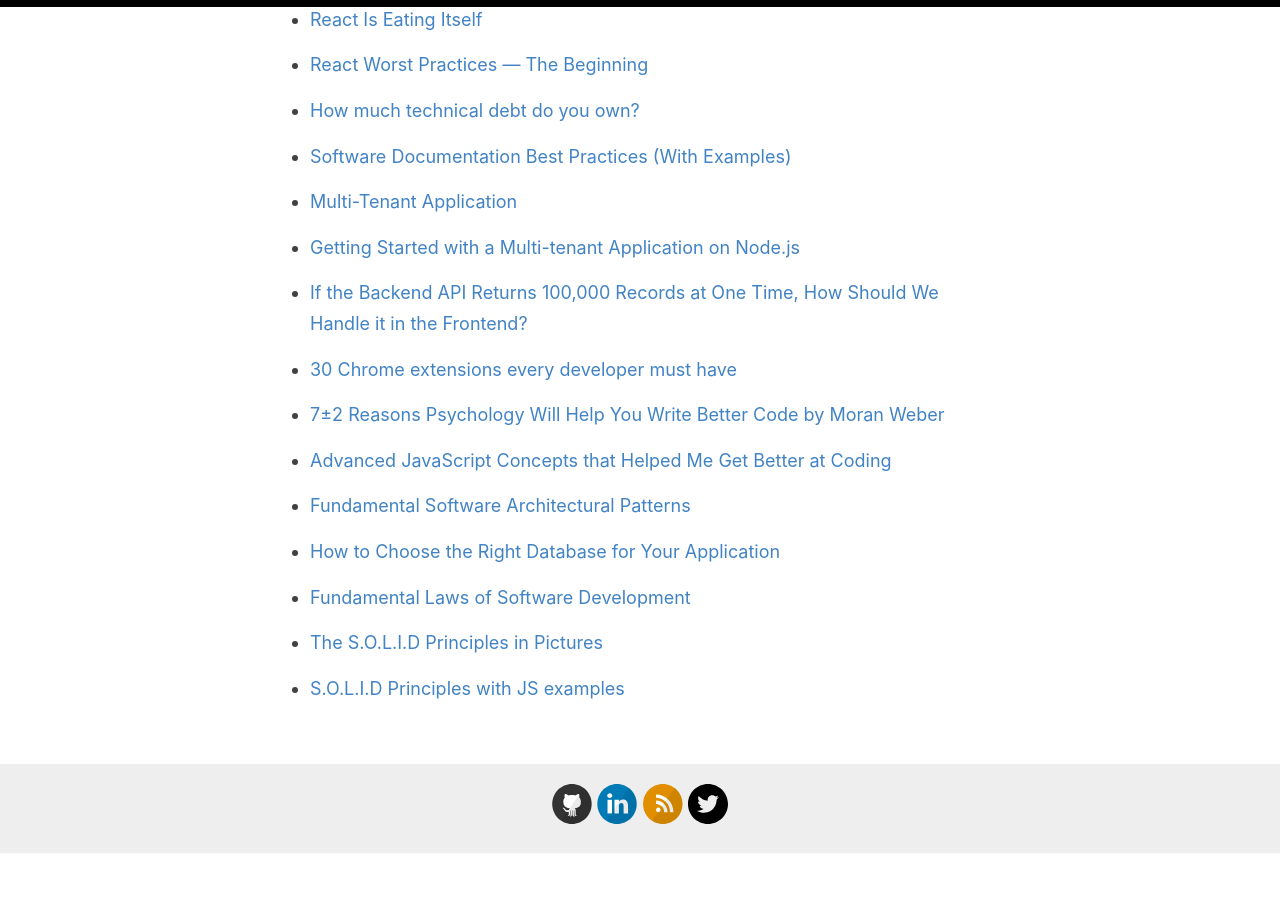
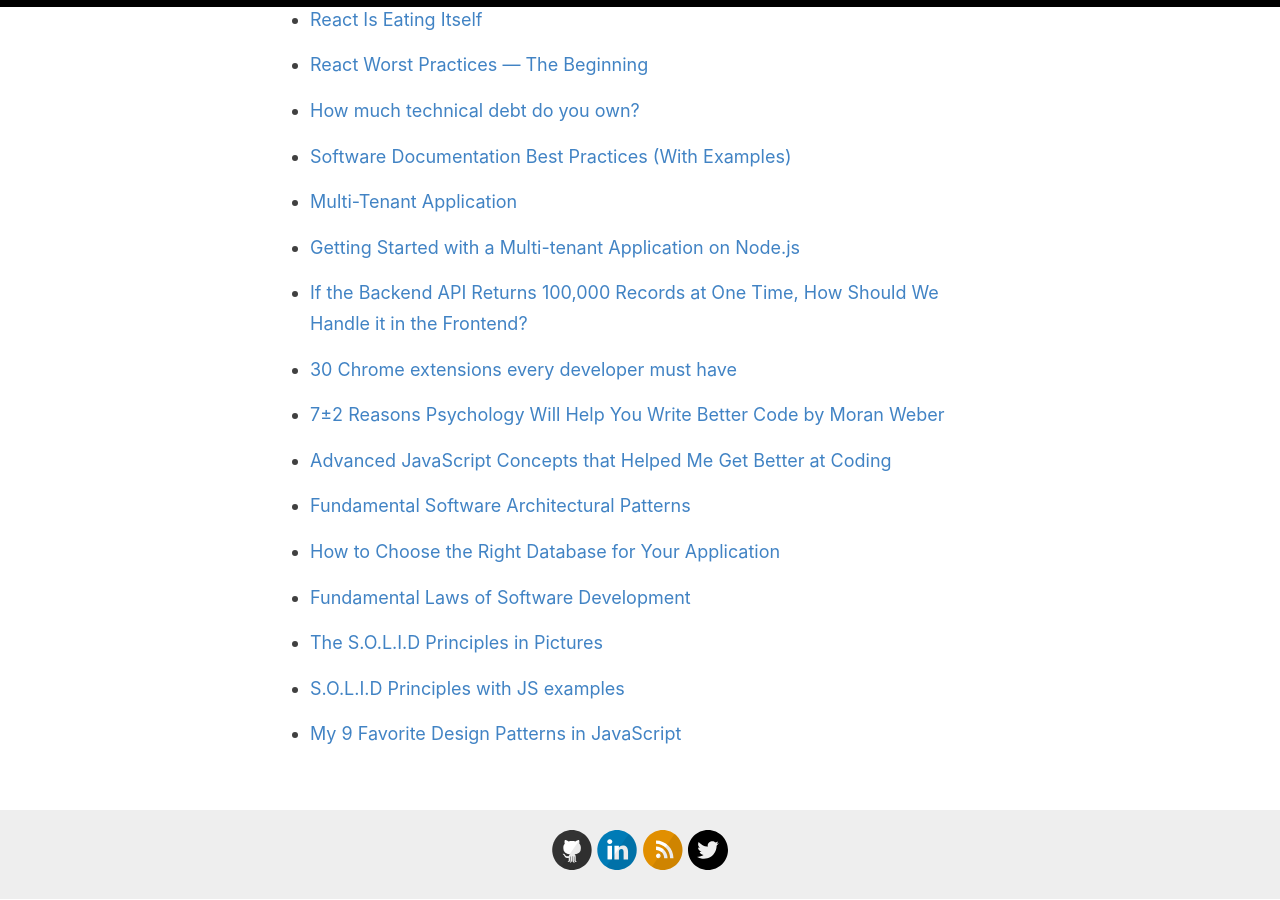
Before and after one commit to baijanathTharu/baijanathTharu.github.io, a Jekyll site: the page built from _pages/readings.md, in a window 1280 px wide and 900 px high, scrolled down 1411 px. Built offline with Jekyll 4.4.1, drawn with Linux system fonts in a browser that asks for light colours; before the commit the page ends 2265 px from its top, so only the background shows below that.

Commit message:
Update readings.md

```diff
--- a/_pages/readings.md
+++ b/_pages/readings.md
@@ -83,3 +83,5 @@ This is the list of all the important posts that I think are worth reading.
 - [The S.O.L.I.D Principles in Pictures](https://medium.com/backticks-tildes/the-s-o-l-i-d-principles-in-pictures-b34ce2f1e898)
 
 - [S.O.L.I.D Principles with JS examples](https://medium.com/front-end-weekly/s-o-l-i-d-principles-with-js-examples-db95b44e82e)
+
+- [My 9 Favorite Design Patterns in JavaScript](https://blog.bitsrc.io/my-9-favorite-design-patterns-in-javascript-9d2a09651d08)
```
